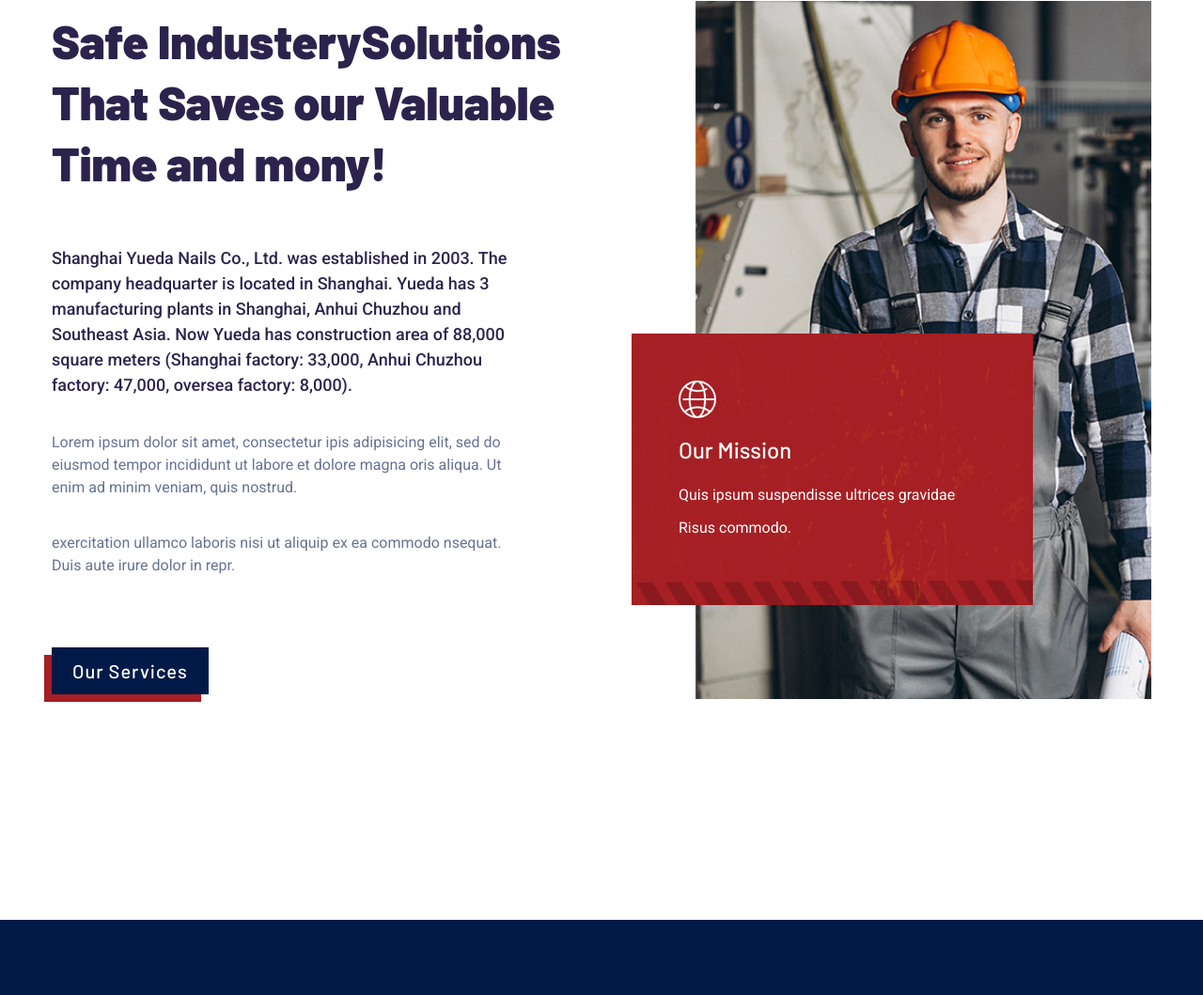
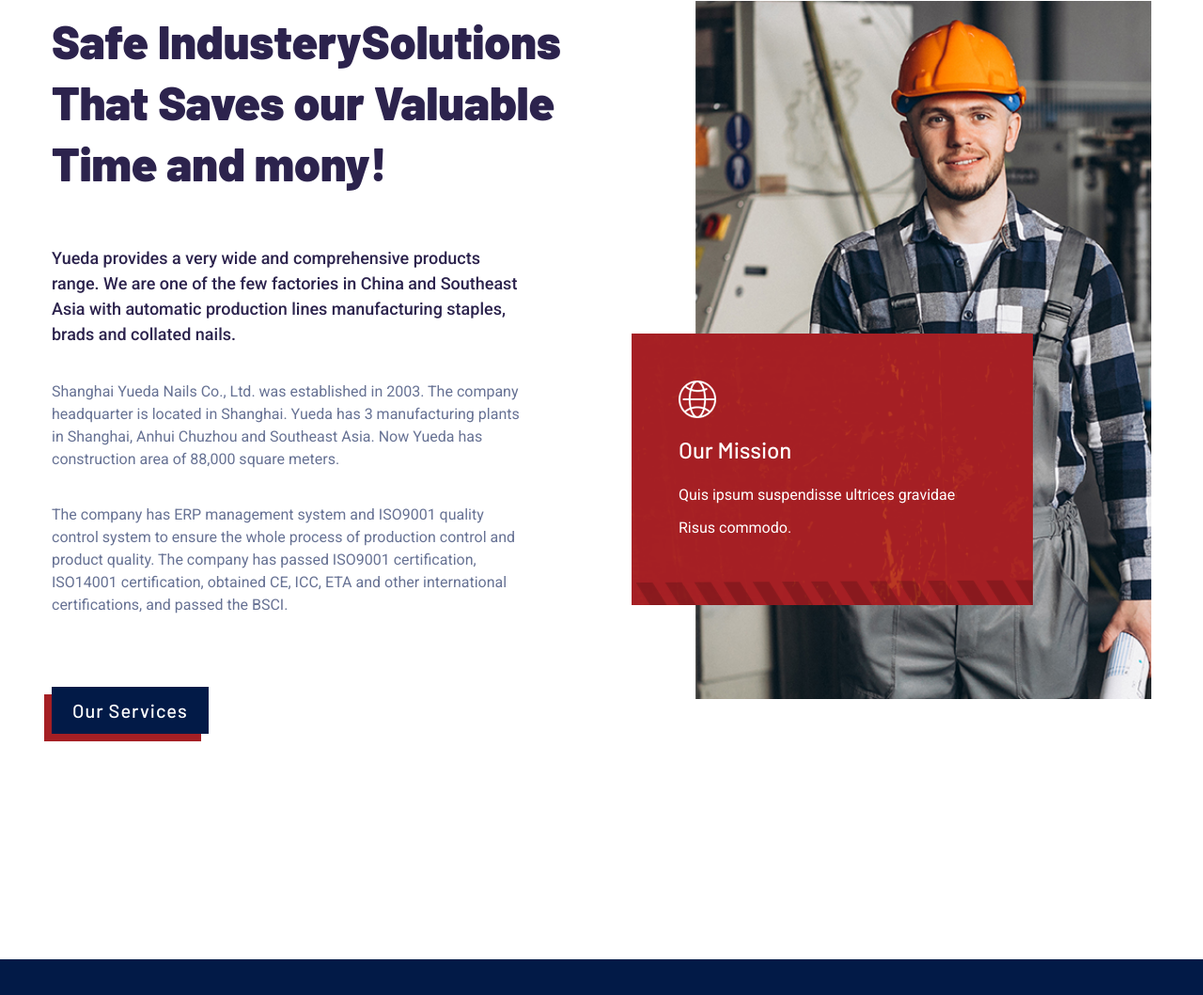
Before and after one commit to tyang955/html, a plain HTML site: page about.html in a window 1280 px wide. Shown: the part 689-1748 px from the top of the page at 94% size. Drawn offline with Linux system fonts and the light colour scheme.

Commit message:
introduction

```diff
--- a/about.html
+++ b/about.html
@@ -141,9 +141,9 @@
                     <div class="col-xl-6 col-lg-6 col-md pr-0">
                         <div class="safe-caption pt-10 mb-40">
                             <h2>Safe IndusterySolutions That Saves our Valuable Time and mony!</h2>
-                            <p class="safe-pera-one">Shanghai Yueda Nails Co., Ltd. was established in 2003. The company headquarter is located in Shanghai. Yueda has 3 manufacturing plants in Shanghai, Anhui Chuzhou and Southeast Asia. Now Yueda has construction area of 88,000 square meters (Shanghai factory: 33,000, Anhui Chuzhou factory: 47,000, oversea factory: 8,000).</p>
-                            <p  class="safe-pera-two">Lorem ipsum dolor sit amet, consectetur ipis adipisicing elit, sed do eiusmod tempor incididunt ut labore et dolore magna oris aliqua. Ut enim ad minim veniam, quis nostrud.</p>
-                            <p  class="safe-pera-three"> exercitation ullamco laboris nisi ut aliquip ex ea commodo nsequat. Duis aute irure dolor in repr.</p>
+                            <p class="safe-pera-one">Yueda provides a very wide and comprehensive products range. We are one of the few factories in China and Southeast Asia with automatic production lines manufacturing staples, brads and collated nails.</p>
+                            <p  class="safe-pera-two">Shanghai Yueda Nails Co., Ltd. was established in 2003. The company headquarter is located in Shanghai. Yueda has 3 manufacturing plants in Shanghai, Anhui Chuzhou and Southeast Asia. Now Yueda has construction area of 88,000 square meters.</p>
+                            <p  class="safe-pera-three"> The company has ERP management system and ISO9001 quality control system to ensure the whole process of production control and product quality. The company has passed ISO9001 certification, ISO14001 certification, obtained CE, ICC, ETA and other international certifications, and passed the BSCI.</p>
                             <!-- btn -->
                             <a href="industries.html" class="btn">Our Services</a>
                         </div>
```
